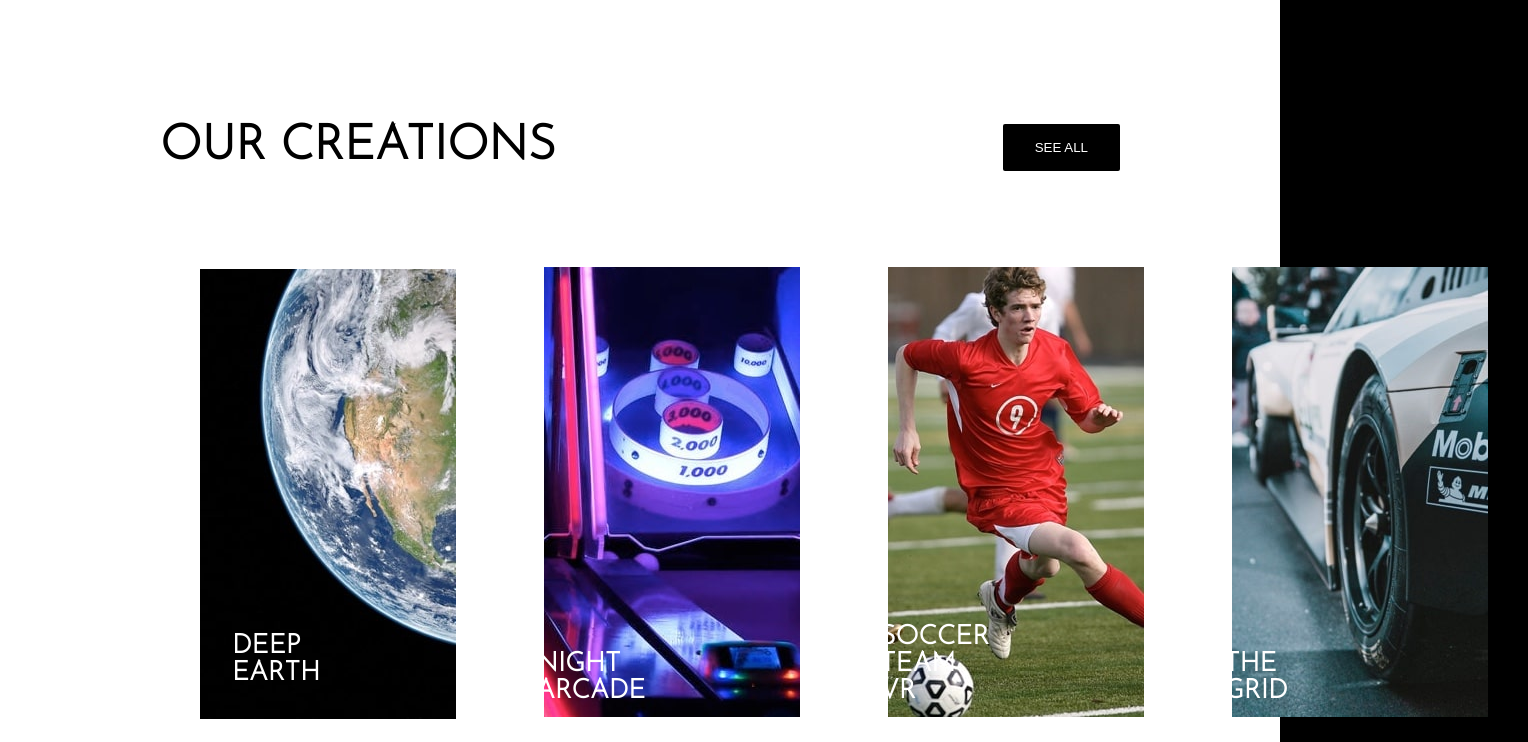
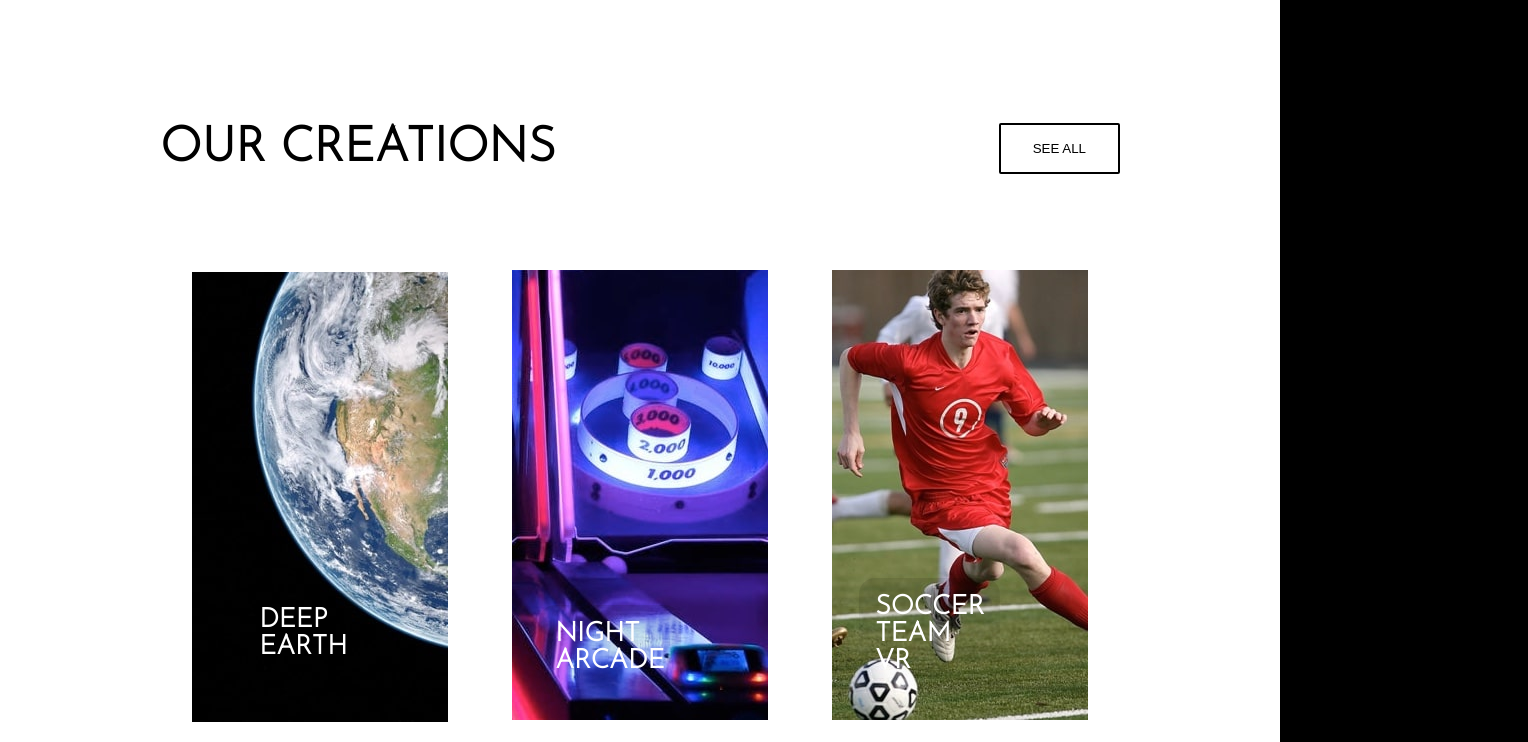
Before and after one commit to figueiredojoaopedro/Loopstudios-landing-page, a plain HTML site: page index.html in a window 1280 px wide. Shown: the part 1640-2382 px from the top of the page, 1528 px wide, since content can reach past the window. Drawn offline with nearby package versions, Linux system fonts and the light colour scheme.

Commit message:
desktop images grid complete

```diff
--- a/stylesheets/desktop_style.css
+++ b/stylesheets/desktop_style.css
@@ -41,10 +41,11 @@ ul hr{
     opacity: 1;
 }
 ul li:hover > hr{
+    opacity: 1;
     width: 100%;
     border: 2px solid white;
     border-radius: 2px;
-    transform: scaleX(1.2);
+    transform: scaleX(1.1);
 }
 .menu{
     display: flex;
@@ -125,16 +126,17 @@ ul li:hover > hr{
 .title-button button{
     width: fit-content;
     text-align: center;
-    background-color: black;
-    color: white;
-    border: none;
+    background-color: rgb(255, 255, 255);
+    color: rgb(0, 0, 0);
+    border: 2px solid black;
     border-radius: 2px;
     padding: 1rem 2rem;
     transition: 1s all ease;
 }
 .title-button button:hover{
+    background-color: rgb(0, 0, 0);
+    color: rgb(255, 255, 255);
     transform: scaleX(1.2);
-    color:hsl(0, 0%, 55%);
 }
 .figure{
     position: relative;
@@ -145,8 +147,13 @@ ul li:hover > hr{
     flex-direction: column;
     justify-content: center;
     align-items: center;
+    transition: all 0.5s ease;
 }
+.gallery > .figure:hover{
+    color: black;
+    opacity: 0.5;
 
+}
 .figure h3{
     margin: 0;
     text-transform: uppercase;
@@ -154,8 +161,11 @@ ul li:hover > hr{
     font-size: 20pt;
     position: absolute;
     text-align:start;
-    bottom: 2rem;
-    left: 2rem;
+    bottom: 10%;
+    left: 20%;
+    padding: 1rem;
+    border-radius: 1rem;
+    background-image:linear-gradient(rgba(0, 0, 0, 0.1),rgba(61, 61, 61, 0)) ;
 }
 .gallery{
     font-family: Josefin Sans;
@@ -164,7 +174,6 @@ ul li:hover > hr{
     justify-items: center; align-items: center;
     grid-auto-flow: row;
     margin: 0; padding: 0;
-    gap: 0.5rem;
-    grid-template-columns: repeat(4,1fr);
+    grid-template-columns: repeat(auto-fill,minmax(250px, 1fr));
     grid-template-rows: repeat(2,1fr);
 }
```
